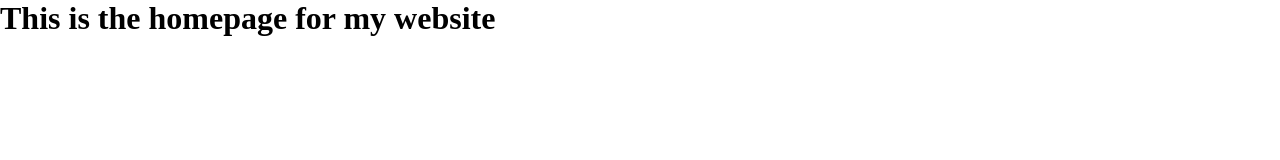
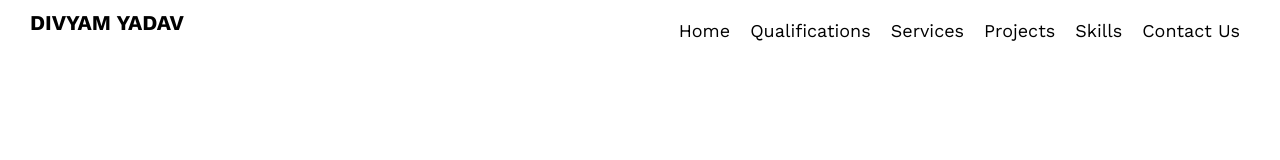
Before and after one commit to TintinCoder/Personal-Portfolio, a plain HTML site: page index.html in a window 1280 px wide. Drawn offline with nearby package versions, Linux system fonts and the light colour scheme.

Commit message:
1st Commit - Completed the NavBar section

```diff
--- /dev/null
+++ b/Styles/navbar.css
@@ -0,0 +1,27 @@
+.navbar {
+    padding: 10px 30px;
+    font-size: 18px;
+}
+
+.navbar > ul > li {
+    list-style-type: none;
+    padding: 10px;
+}
+
+.navbar > ul > li > a {
+    cursor: pointer;
+    color: black;
+    text-decoration: none;
+    font-size: 18px;
+    transform: scale(0);
+    transition: all 1s ease-in-out;
+}
+
+a:after {
+    display:block;
+    content: '';
+    border-bottom: solid 3px #019fb6;
+    transform: scaleX(0);
+    transition: transform 250ms ease-in-out;
+}
+a:hover:after { transform: scaleX(1); }
--- a/Styles/utility.css
+++ b/Styles/utility.css
@@ -1,5 +1,27 @@
+@import url('https://fonts.googleapis.com/css2?family=Work+Sans:ital,wght@0,100..900;1,100..900&display=swap');
+
 * {
     margin: 0;
     padding: 0;
     box-sizing: border-box;
+    font-family: "Work Sans", sans-serif;
+    font-optical-sizing: auto;
+    /* font-weight: <weight>; */
+    font-style: normal;
 }
+
+.center {
+    text-align: center;
+}
+
+.flex {
+    display: flex;
+}
+
+.just-center {
+    justify-content: center;
+}
+
+.space-between{
+    justify-content: space-between;
+}
--- /dev/null
+++ b/Styles/variables.css
@@ -0,0 +1,5 @@
+:root {
+    --blue: blue;
+    --dark-blue: rgb(0, 0, 81);
+    --light-blue: rgb(77, 77, 239);
+}
--- a/index.html
+++ b/index.html
@@ -5,9 +5,25 @@
     <meta name="viewport" content="width=device-width, initial-scale=1.0">
     <title>DIVYAM | HOME</title>
     <link rel="stylesheet" href="Styles/utility.css">
+    <link rel="stylesheet" href="Styles/navbar.css">
+    <link rel="stylesheet" href="Styles/variables.css">
 </head>
 <body>
-    <h1>This is the homepage for my website</h1>
+    <header>
+        <nav class="navbar flex space-between">
+            <div class="left">
+                <h3>DIVYAM YADAV</h3>
+            </div>
+            <ul class="ul flex just-content">
+                <li><a href="/">Home</a></li>
+                <li><a href="/">Qualifications</a></li>
+                <li><a href="/">Services</a></li>
+                <li><a href="/">Projects</a></li>
+                <li><a href="/">Skills</a></li>
+                <li><a href="/">Contact Us</a></li>
+            </ul>
+        </nav>
+    </header>
 </body>
 <script src="Javascript/index.js"></script>
 </html>
```
